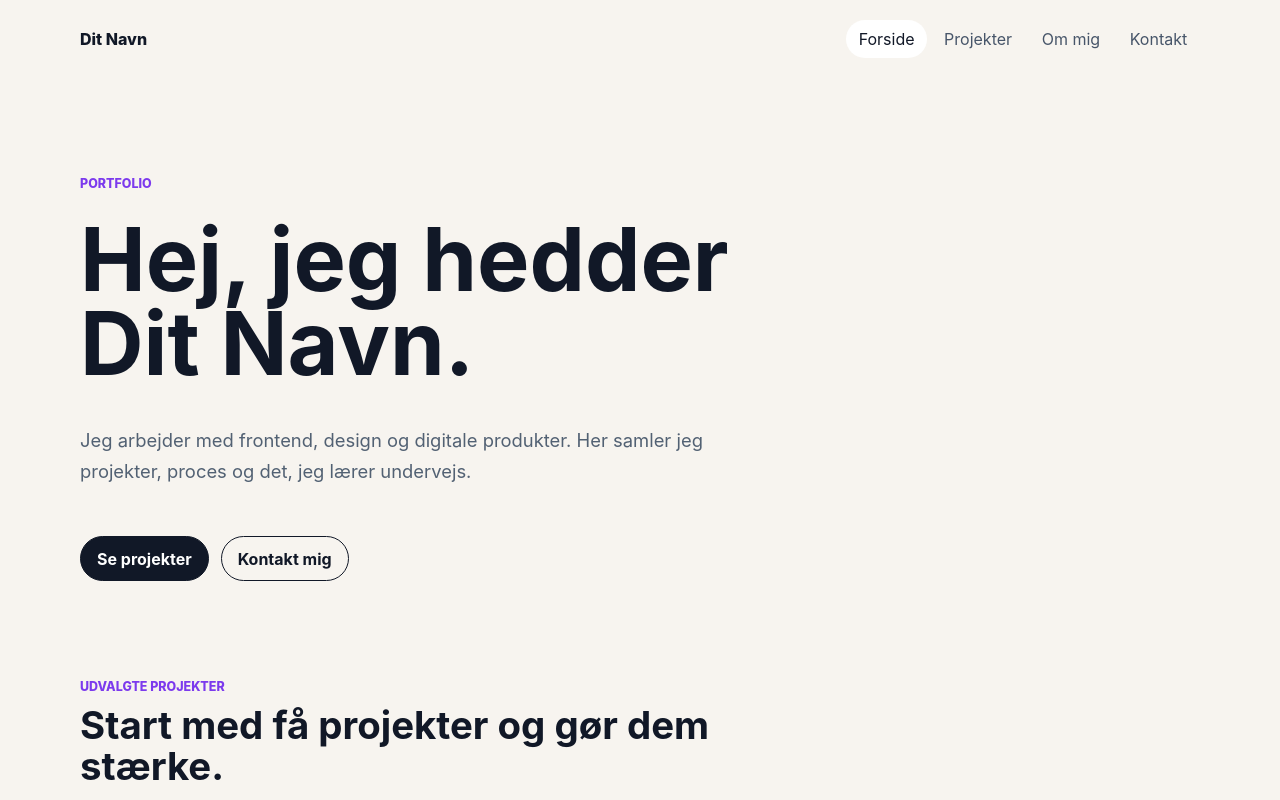
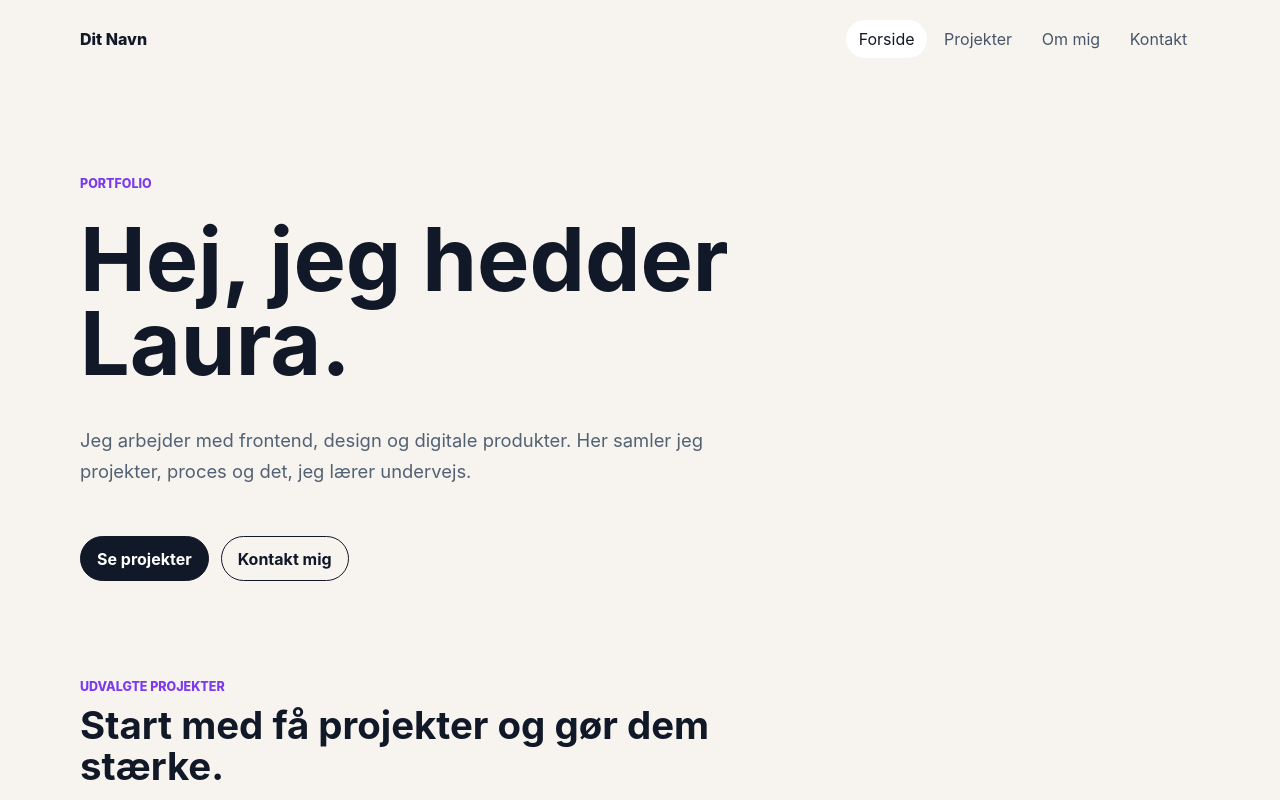
Before and after one commit to lauralynge/lauralynge.github.io, a React (Vite) app: page / in a window 1280 px wide. Shown: the top 800 px of the page. Built offline with nearby package versions, Linux system fonts and the light colour scheme.

Commit message:
Test GitHub Pages deployment

```diff
--- a/src/pages/HomePage.jsx
+++ b/src/pages/HomePage.jsx
@@ -8,7 +8,7 @@
     <div className="page">
       <section className="hero-section">
         <p className="eyebrow">Portfolio</p>
-        <h1>Hej, jeg hedder Dit Navn.</h1>
+        <h1>Hej, jeg hedder Laura.</h1>
         <p className="hero-text">
           Jeg arbejder med frontend, design og digitale produkter. Her samler
           jeg projekter, proces og det, jeg lærer undervejs.
```
